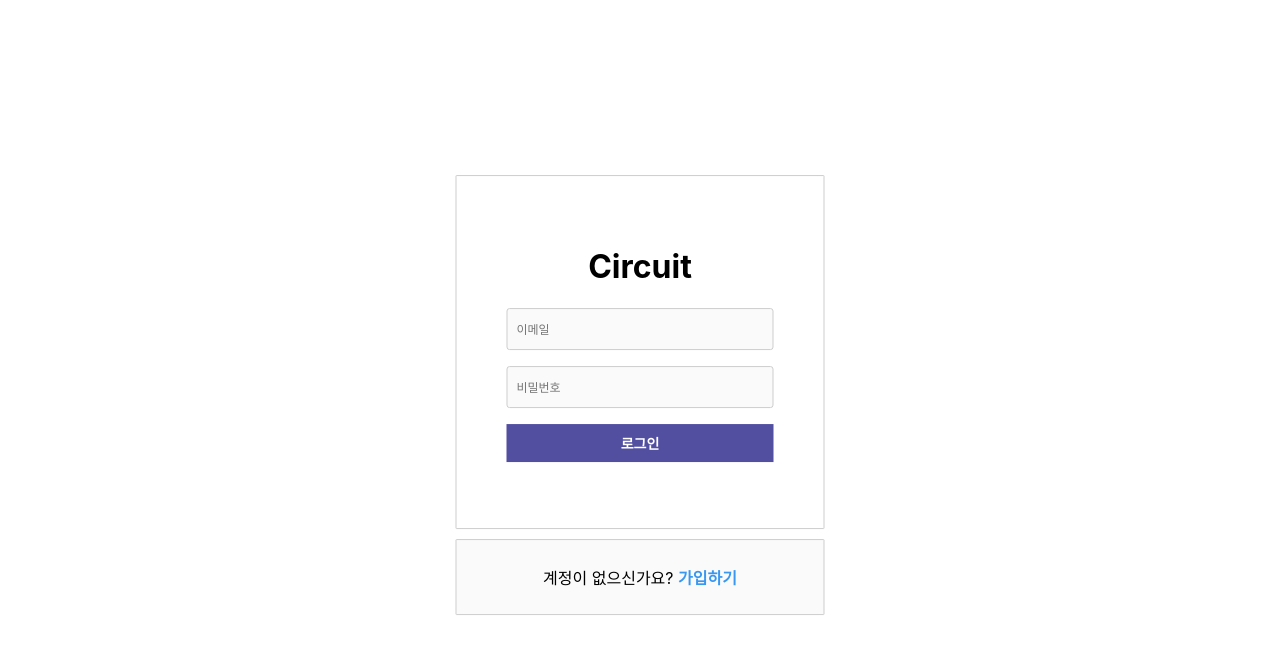
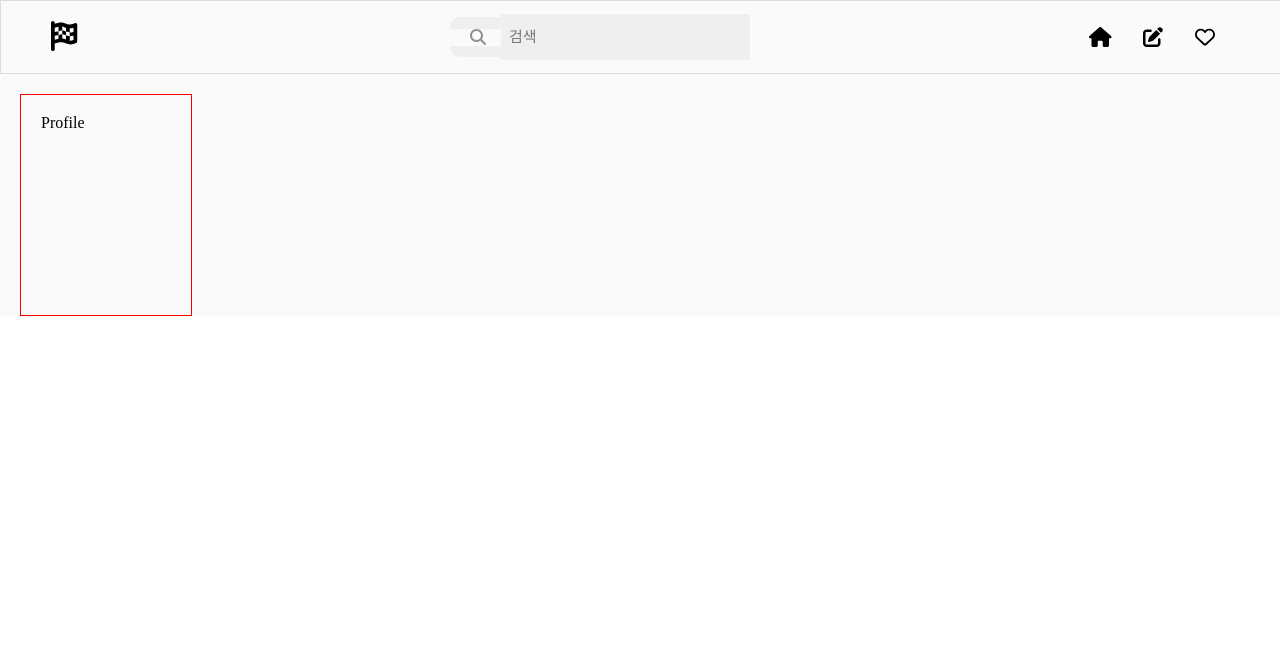
Before and after one commit to elicesw2-project2/circuit, a React (Create React App) app in the folder front/: page / in a window 1280 px wide. Shown: the top 654 px of the page. Built offline with nearby package versions, Linux system fonts and the light colour scheme.

Commit message:
개발 전 style reset

```diff
--- a/front/src/App.css
+++ b/front/src/App.css
@@ -1,4 +1,129 @@
-.App {
-	display: flex;
-	justify-content: center;
+/* http://meyerweb.com/eric/tools/css/reset/
+   v2.0 | 20110126
+   License: none (public domain)
+*/
+
+html,
+body,
+div,
+span,
+applet,
+object,
+iframe,
+h1,
+h2,
+h3,
+h4,
+h5,
+h6,
+p,
+blockquote,
+pre,
+a,
+abbr,
+acronym,
+address,
+big,
+cite,
+code,
+del,
+dfn,
+em,
+img,
+ins,
+kbd,
+q,
+s,
+samp,
+small,
+strike,
+strong,
+sub,
+sup,
+tt,
+var,
+b,
+u,
+i,
+center,
+dl,
+dt,
+dd,
+ol,
+ul,
+li,
+fieldset,
+form,
+label,
+legend,
+table,
+caption,
+tbody,
+tfoot,
+thead,
+tr,
+th,
+td,
+article,
+aside,
+canvas,
+details,
+embed,
+figure,
+figcaption,
+footer,
+header,
+hgroup,
+menu,
+nav,
+output,
+ruby,
+section,
+summary,
+time,
+mark,
+audio,
+video {
+	margin: 0;
+	padding: 0;
+	border: 0;
+	font-size: 100%;
+	font: inherit;
+	vertical-align: baseline;
 }
+/* HTML5 display-role reset for older browsers */
+article,
+aside,
+details,
+figcaption,
+figure,
+footer,
+header,
+hgroup,
+menu,
+nav,
+section {
+	display: block;
+}
+body {
+	line-height: 1;
+}
+ol,
+ul {
+	list-style: none;
+}
+blockquote,
+q {
+	quotes: none;
+}
+blockquote:before,
+blockquote:after,
+q:before,
+q:after {
+	content: '';
+	content: none;
+}
+table {
+	border-collapse: collapse;
+	border-spacing: 0;
+}
--- a/front/src/App.jsx
+++ b/front/src/App.jsx
@@ -1,6 +1,8 @@
 import React from 'react';
 import { Routes, Route } from 'react-router-dom';
 import './App.css';
+import MyPage from 'pages/MyPage';
+import MainPage from 'pages/MainPage';
 import Login from './pages/Login';
 import SignUp from './pages/SignUp';
 import Story from './components/Story';
@@ -9,8 +11,10 @@
 	return (
 		<div className="App">
 			<Routes>
-				<Route path="/" element={<Login />} />
+				<Route path="/" element={<MainPage />} />
+				<Route path="/login" element={<Login />} />
 				<Route path="/signUp" element={<SignUp />} />
+				<Route path="my-page" element={<MyPage />} />
 				<Route path="/Story" element={<Story />} />
 			</Routes>
 		</div>
--- a/front/src/index.css
+++ /dev/null
@@ -1,13 +0,0 @@
-body {
-  margin: 0;
-  font-family: -apple-system, BlinkMacSystemFont, 'Segoe UI', 'Roboto', 'Oxygen',
-    'Ubuntu', 'Cantarell', 'Fira Sans', 'Droid Sans', 'Helvetica Neue',
-    sans-serif;
-  -webkit-font-smoothing: antialiased;
-  -moz-osx-font-smoothing: grayscale;
-}
-
-code {
-  font-family: source-code-pro, Menlo, Monaco, Consolas, 'Courier New',
-    monospace;
-}
--- a/front/src/index.jsx
+++ b/front/src/index.jsx
@@ -1,6 +1,5 @@
 import React from 'react';
 import ReactDOM from 'react-dom/client';
-import './index.css';
 import { BrowserRouter as Router } from 'react-router-dom';
 import App from './App';
 
--- a/front/src/pages/MainPage.jsx
+++ b/front/src/pages/MainPage.jsx
@@ -7,7 +7,6 @@
 		<>
 			<NavBar />
 			<Profile />
-			<div />
 		</>
 	);
 }
--- /dev/null
+++ b/front/src/pages/MyPage.jsx
@@ -0,0 +1,7 @@
+import React from 'react';
+
+function MyPage() {
+	return <div>MyPage</div>;
+}
+
+export default MyPage;
```
